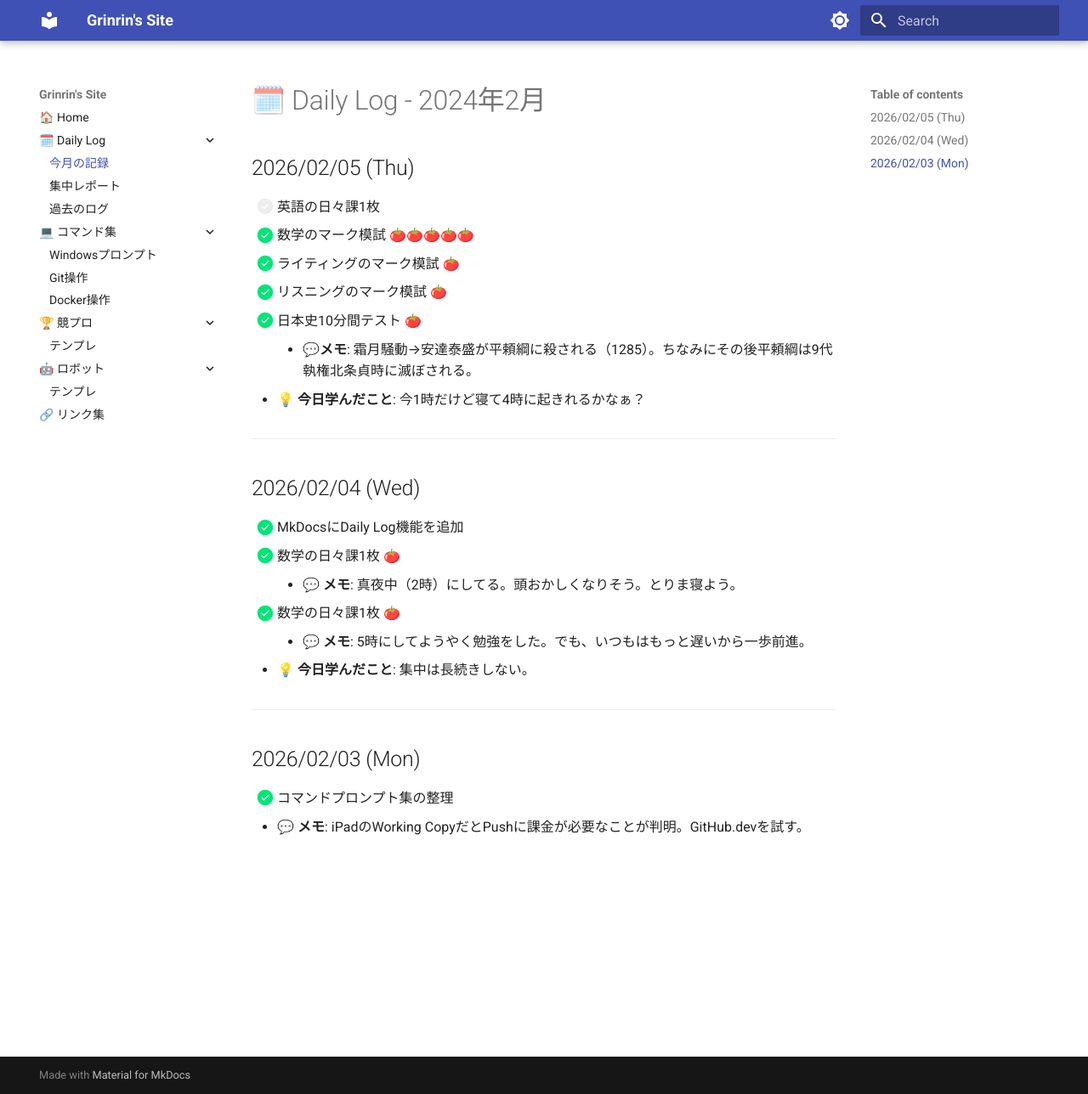
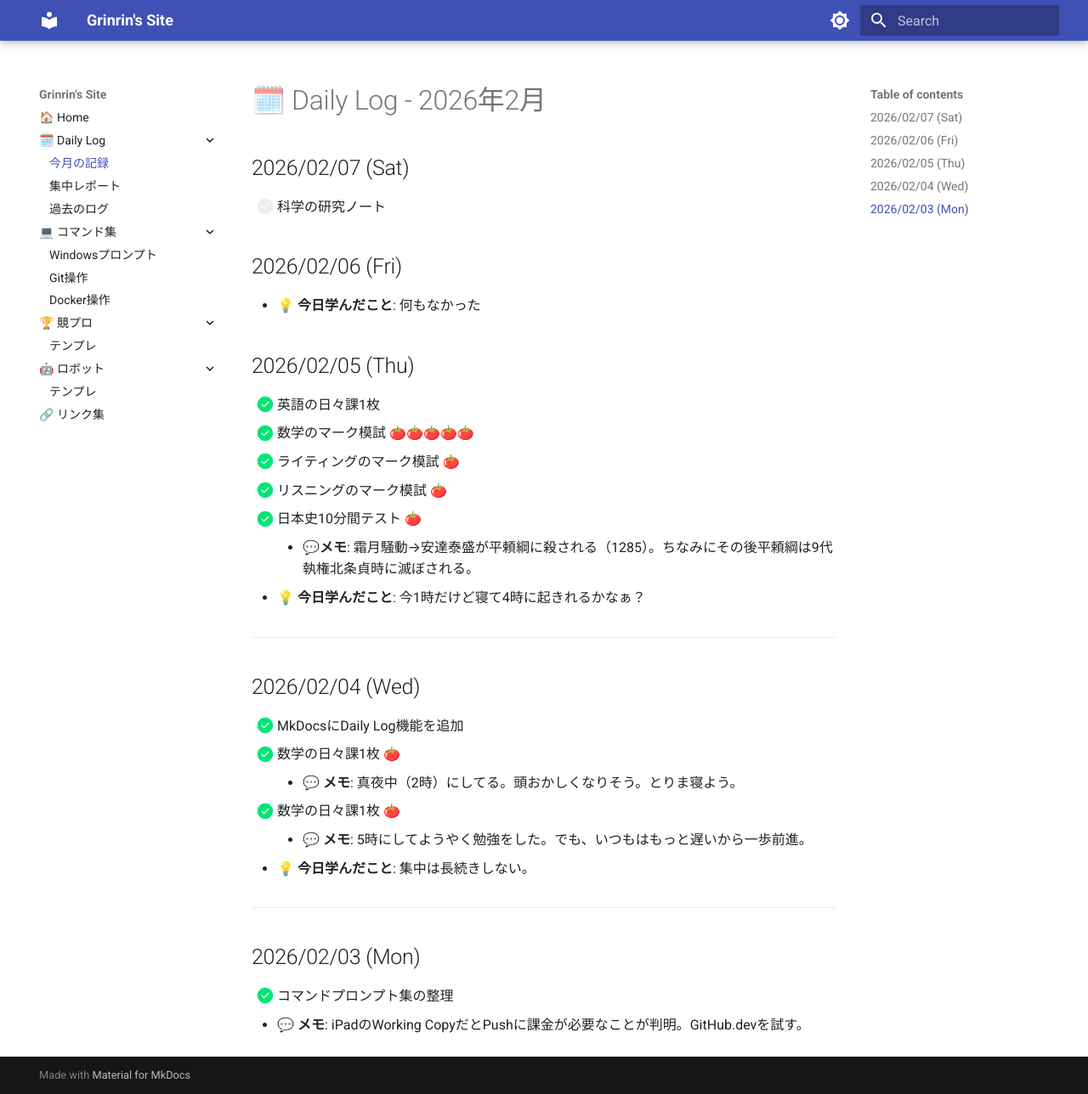
Before and after one commit to Grinrin1108/my-site, an MkDocs documentation site: the page built from docs/daily/2026_02/index.md, in a window 1280 px wide and 1288 px high. Shown: the whole window at 85% size. Built offline with MkDocs 1.6.1 and Material for MkDocs 9.7.7, drawn with Linux system fonts in a browser that asks for light colours.

Commit message:
2026/02/07 19:41

```diff
--- a/docs/daily/2026_02/index.md
+++ b/docs/daily/2026_02/index.md
@@ -1,7 +1,14 @@
-# 🗓️ Daily Log - 2024年2月
+# 🗓️ Daily Log - 2026年2月
+
+## 2026/02/07 (Sat)
+- [ ] 科学の研究ノート
+
+## 2026/02/06 (Fri)
+
+- 💡 **今日学んだこと**: 何もなかった
 
 ## 2026/02/05 (Thu)
-- [ ] 英語の日々課1枚
+- [x] 英語の日々課1枚
 - [x] 数学のマーク模試 🍅🍅🍅🍅🍅
 - [x] ライティングのマーク模試 🍅
 - [x] リスニングのマーク模試 🍅
```
Also changed, not shown: docs/daily/2026_02/reports.md (+12 -0 lines), docs/daily/2026_02/reports/06.jpeg (added).
